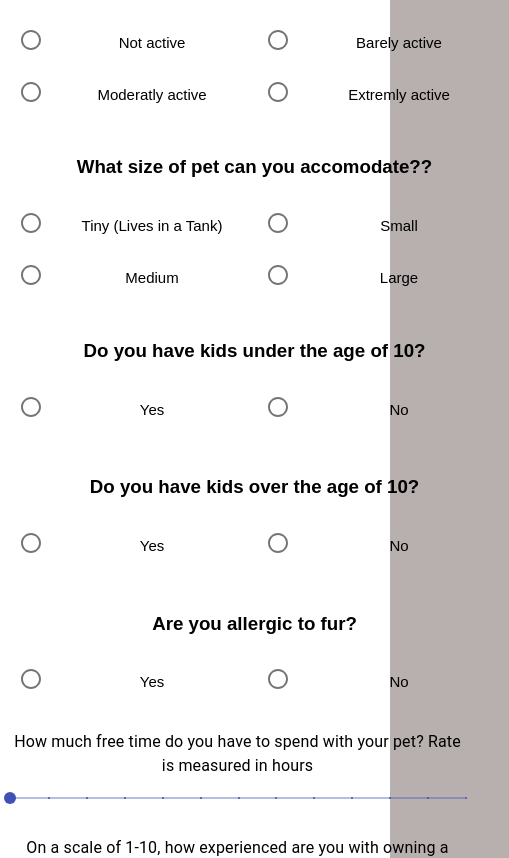
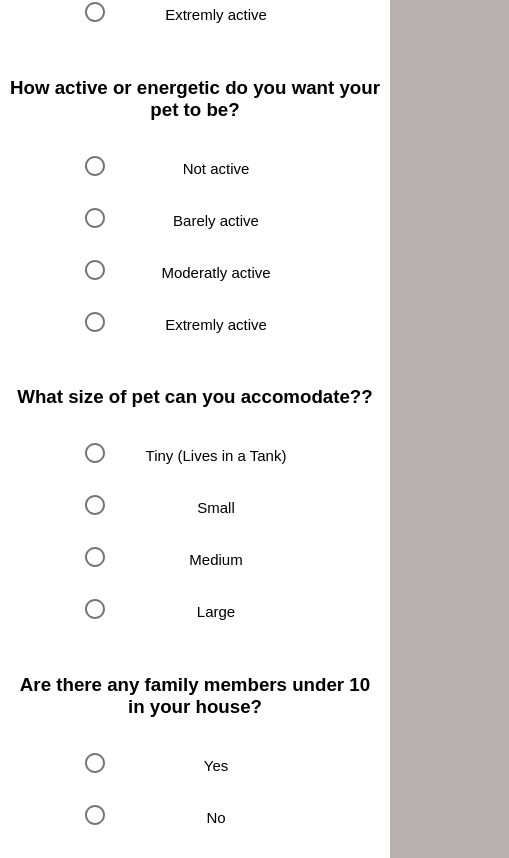
Before and after one commit to STEGD/dog-finder-main, a React (Create React App) app in the folder client/: page /quizapp in a window 390 px wide. Shown: the part 833-1691 px from the top of the page, 509 px wide, since content can reach past the window. Built offline with nearby package versions, Linux system fonts and the light colour scheme.

Commit message:
updated survey questions, Survey Tab responsive

```diff
--- a/client/src/pages/QuizComponents/RadioQuestion.css
+++ b/client/src/pages/QuizComponents/RadioQuestion.css
@@ -59,7 +59,8 @@
 }
 
 @media(max-width:700px){
-    .top-container{
+    .grid-container{
+        justify-content: center;
       grid-template-areas:
      'title'
      'responseA'
@@ -67,4 +68,37 @@
      'responseC'
      'responseD';
     }
+    .responseA {
+        grid-area: responseA;
+        grid-gap:0;
+       justify-content: center;
+     }
+
+     .responseA p{
+         font-size: 15px;
+         width: 200px;
+     }
+     .responseB {
+        grid-area: responseB;
+        grid-gap:0;
+        justify-content: center;
+     }
+     .responseB p{
+        font-size: 15px;
+        width: 200px;
+    }
+     .responseC {
+        grid-area: responseC;
+        grid-gap:0;
+        justify-content: center;
+     }
+     .responseC p{
+        font-size: 15px;
+         width: 200px;
+    }
+     .responseD {
+        grid-area: responseD;
+        grid-gap:0;
+        justify-content: center;
+     }
   }
--- a/client/src/pages/QuizComponents/SliderQuiz.css
+++ b/client/src/pages/QuizComponents/SliderQuiz.css
@@ -1,9 +1,12 @@
+
 .slider-container{
+    width: 500px;
     margin: auto;
     display: grid;
     grid-gap: 5px;
     padding: 0;
     list-style: none;
+
     grid-template-areas:
     'slider-title-Question slider-title-Question'
     'slider-bar slider-bar';
@@ -19,3 +22,12 @@
     display: flex;
     justify-content: left;
 }
+
+@media screen and (max-width: 700px){
+    .slider-container{
+        width:200px;
+        grid-template-areas:
+        'slider-title-Question'
+        'slider-bar';
+    }
+}
--- a/client/src/pages/QuizComponents/SliderQuiz.js
+++ b/client/src/pages/QuizComponents/SliderQuiz.js
@@ -6,7 +6,7 @@ import Slider from '@material-ui/core/Slider'
 
 const useStyles =makeStyles({
     root:{
-        width:455,
+       width: 300,
     },
 });
 
@@ -22,10 +22,11 @@ export default function SliderQuiz(props) {
 
     const handleChange=(e,val)=>{
         setValueInput(val)
-        props.onChange(valueInput)
+
+        props.onChange(val)
       }
+
     return (
-        <div className={classes.root}>
             <div className="slider-container">
             <div className="slider-title-Question">
             <Typography id="discrete-slider" gutterBottom>
@@ -37,7 +38,7 @@ export default function SliderQuiz(props) {
                 defaultValue={0}
                 getAriaValueText={valuetext}
                 onChange={handleChange}
-                onClick={handleChange}
+
                 aria-labelledby="discrete-slider"
                 valueLabelDisplay="auto"
                 step={increaseBy}
@@ -48,6 +49,6 @@ export default function SliderQuiz(props) {
             </div>
             </div>
 
-        </div>
+
     )
 }
--- a/client/src/pages/quizApp.js
+++ b/client/src/pages/quizApp.js
@@ -77,7 +77,7 @@ export default function quizApp(props) {
             </div>
             <div className="radio-question-container">
                 <RadioQuestion
-                    question="Do you have kids under the age of 10?"
+                    question="Are there any family members under 10 in your house?"
                     AnswerA="Yes"
                     AnswerB="No"
                     hideRadioButtonC = "false"
@@ -88,7 +88,7 @@ export default function quizApp(props) {
             </div>
             <div className="radio-question-container">
                 <RadioQuestion
-                    question="Do you have kids over the age of 10?"
+                    question="Are there any family members over 10 in your house"
                     AnswerA="Yes"
                     AnswerB="No"
                     hideRadioButtonC = "false"
@@ -109,7 +109,7 @@ export default function quizApp(props) {
                 />
             </div>
             <div className="slider-question-container">
-                <SliderQuiz quesiton="How much free time do you have to spend with your pet?
+                <SliderQuiz quesiton="How much free time per day do you have to spend on your pet?
                 Rate is measured in hours "
                 MaxValue = '6'
                 increaseValue = '0.5'
```
